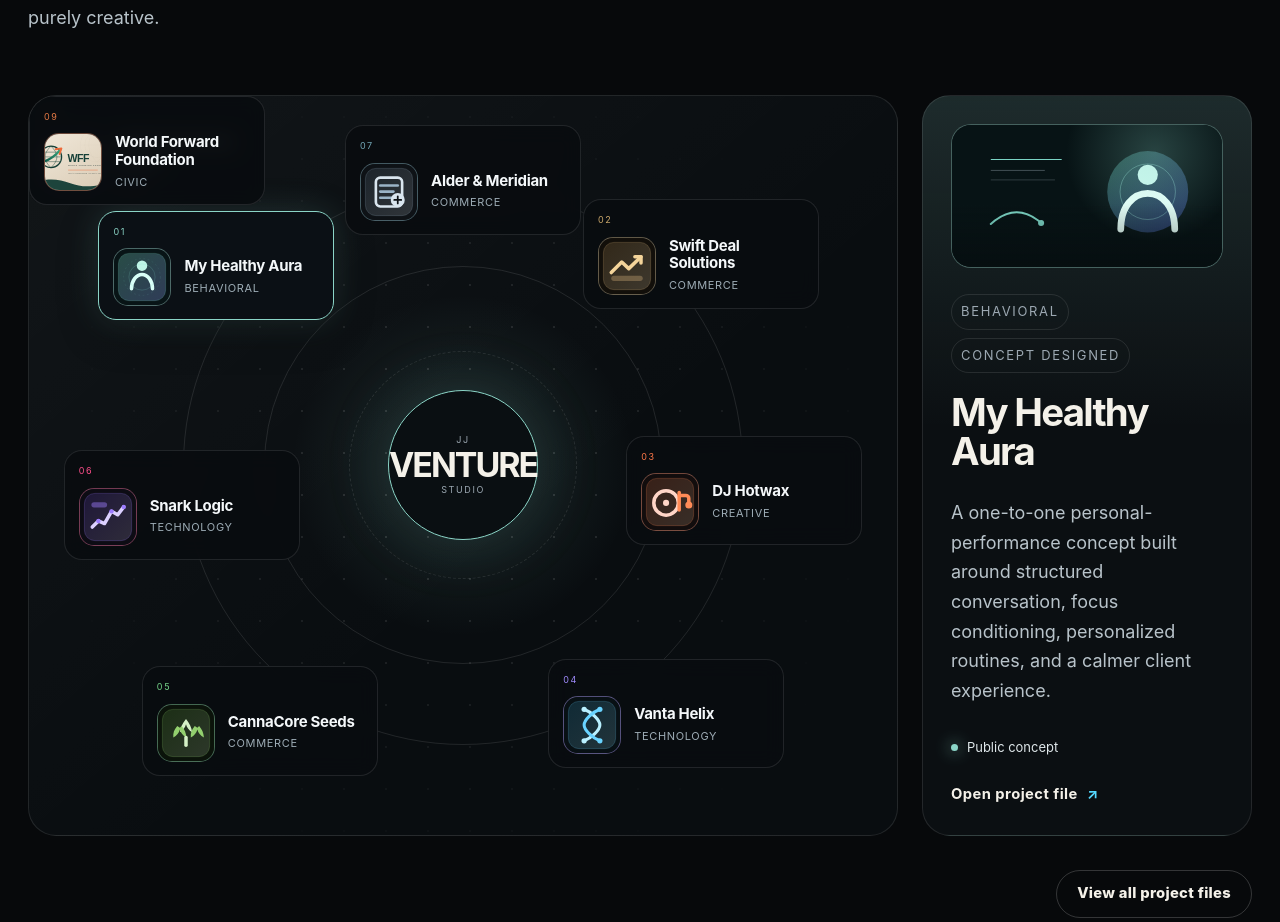
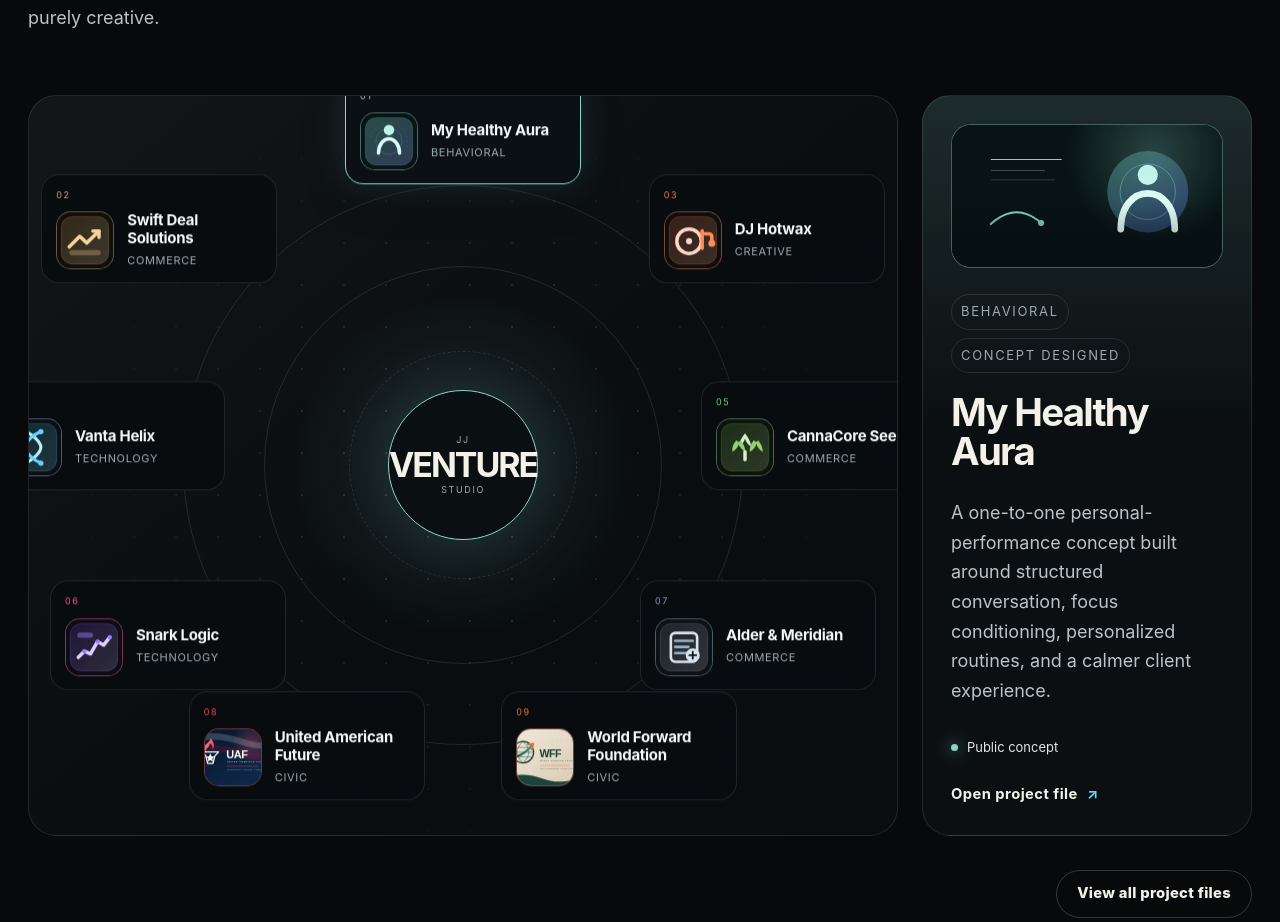
Before and after one commit to josephjilovec/josephjilovec, a Next.js app: page / in a window 1280 px wide. Shown: the part 1306-2228 px from the top of the page. Built offline with nearby package versions, Linux system fonts and the light colour scheme.

Commit message:
Scale venture constellation to nine projects

```diff
--- a/components/ventures/VentureConstellation.tsx
+++ b/components/ventures/VentureConstellation.tsx
@@ -25,6 +25,18 @@ const constellationPreview: Record<string, string> = {
   "alder-and-meridian": "/constellation-preview/alder-preview.svg"
 };
 
+const nodePositions = [
+  { left: "50%", top: "5%" },
+  { left: "15%", top: "18%" },
+  { left: "85%", top: "18%" },
+  { left: "9%", top: "46%" },
+  { left: "91%", top: "46%" },
+  { left: "16%", top: "73%" },
+  { left: "84%", top: "73%" },
+  { left: "32%", top: "88%" },
+  { left: "68%", top: "88%" }
+] as const;
+
 export function VentureConstellation() {
   const [activeSlug, setActiveSlug] = useState(ventures[0].slug);
   const active = ventures.find((venture) => venture.slug === activeSlug) ?? ventures[0];
@@ -38,11 +50,18 @@ export function VentureConstellation() {
           <strong>Venture</strong>
           <small>Studio</small>
         </div>
-        {ventures.map((venture, index) => (
+        {ventures.map((venture, index) => {
+          const position = nodePositions[index] ?? nodePositions[nodePositions.length - 1];
+          return (
             <button
               key={venture.slug}
-            className={`constellation-node node-${index + 1} ${activeSlug === venture.slug ? "is-active" : ""}`}
-            style={{ "--node-accent": venture.accent } as CSSProperties}
+              className={`constellation-node ${activeSlug === venture.slug ? "is-active" : ""}`}
+              style={{
+                "--node-accent": venture.accent,
+                left: position.left,
+                top: position.top,
+                translate: "-50% -50%"
+              } as CSSProperties}
               onClick={() => setActiveSlug(venture.slug)}
               aria-pressed={activeSlug === venture.slug}
             >
@@ -57,7 +76,8 @@ export function VentureConstellation() {
                 </div>
               </div>
             </button>
-        ))}
+          );
+        })}
       </div>
       <div className="constellation-detail">
         <div className="constellation-detail-preview" aria-hidden="true">
```
Lines whose indentation alone changed are shown as unchanged.
